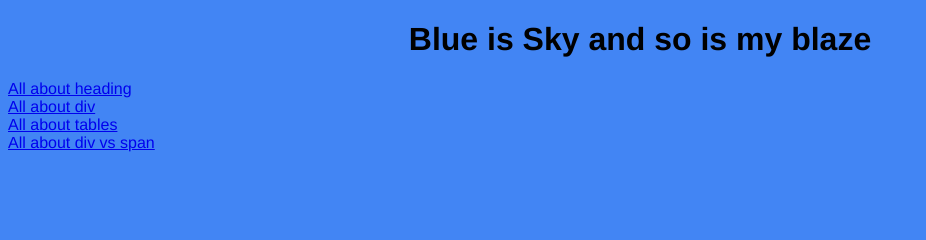
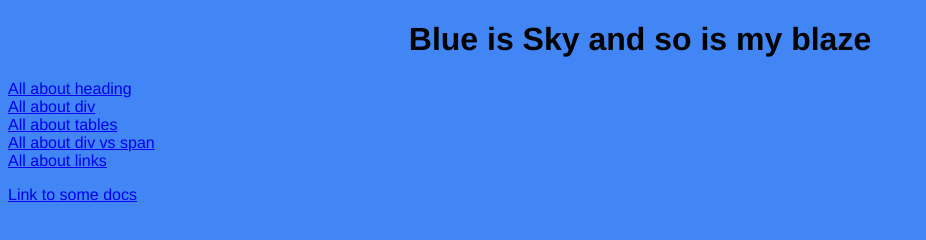
Before and after one commit to beingbisht/html_css, a plain HTML site: page index.html in a window 1280 px wide. Shown: the whole page, without its empty margins (0-926 px from the left). Drawn offline with Linux system fonts and the light colour scheme.

Commit message:
Added file for links.html

```diff
--- a/index.html
+++ b/index.html
@@ -12,6 +12,43 @@
     <a href=".\\02div.html">All about div</a></br>
     <a href=".\\03tables.html">All about tables</a></br>
     <a href=".\\04div_vs_span.html">All about div vs span</a></br>
+    <a href=".\\05links.html">All about links</a></br>
+
 </body>
 
+
+
+
+
+
+
+
+
+
+
+
+
+
+
+
+
+
+
+
+
+
+
+
+
+
+
+
+
+
+
+
+<footer>
+    <p><a href=".\\link_to_docs.html">Link to some docs</a></p>
+</footer>
+
 </html>
```
